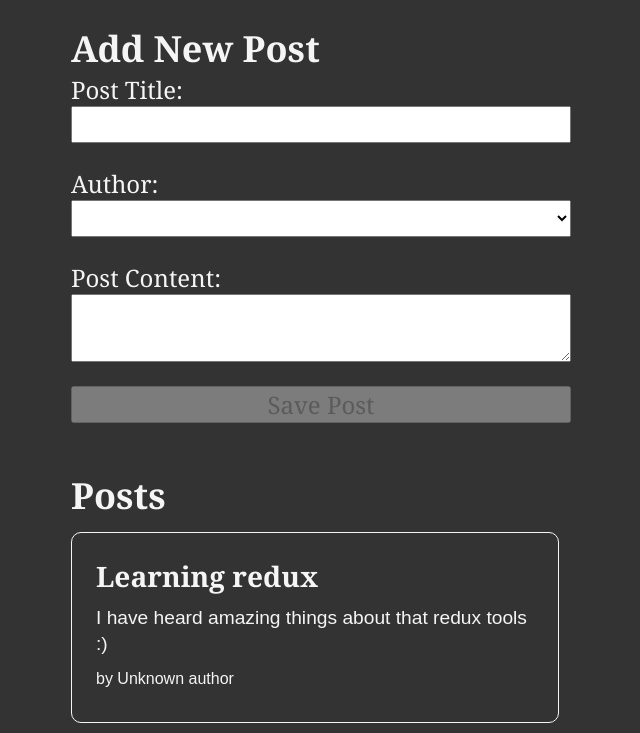
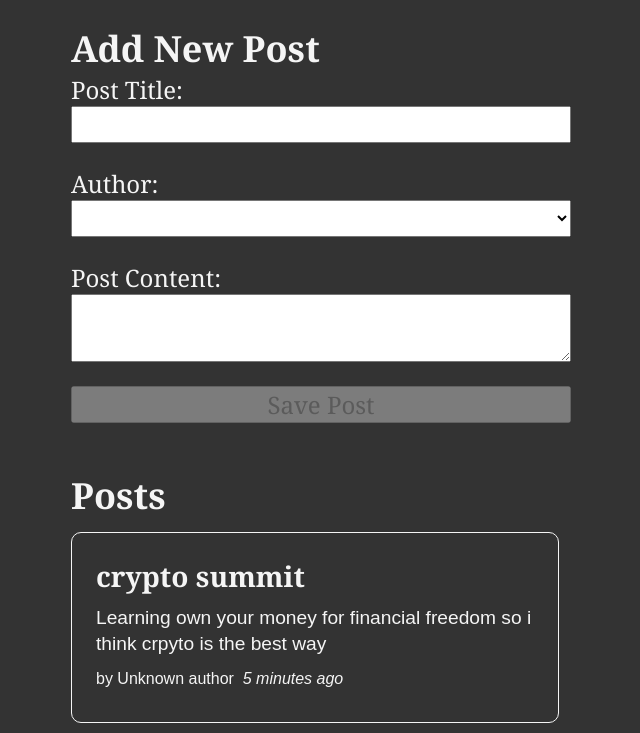
Before and after one commit to DANYELKAR/blog-site, a React (Create React App) app: page / in a window 1280 px wide. Shown: the top 733 px of the page, without its empty margins (319-959 px from the left). Built offline with nearby package versions, Linux system fonts and the light colour scheme.

Commit message:
Add TimeAgo and order the posts by timing

```diff
--- a/package.json
+++ b/package.json
@@ -7,6 +7,7 @@
     "@testing-library/jest-dom": "^5.16.4",
     "@testing-library/react": "^13.2.0",
     "@testing-library/user-event": "^13.5.0",
+    "date-fns": "^2.28.0",
     "react": "^18.1.0",
     "react-dom": "^18.1.0",
     "react-redux": "^8.0.2",
--- a/src/components/PostList.js
+++ b/src/components/PostList.js
@@ -1,16 +1,22 @@
 import React from "react";
 import { useSelector } from "react-redux";
 import PostAuthor from "./PostAuthor";
+import TimeAgo from "./TimeAgo";
 
 const PostList = () => {
   const posts = useSelector((state) => state.postsAbc);
 
-  const renderedPosts = posts.map((post) => (
+  const orderedPosts = posts
+    .slice()
+    .sort((a, b) => b.date.localeCompare(a.date));
+
+  const renderedPosts = orderedPosts.map((post) => (
     <article key={post.id}>
       <h3>{post.title}</h3>
       <p>{post.content.substring(0, 100)}</p>
       <p className="postCredit">
         <PostAuthor userId={post.userId} />
+        <TimeAgo timestamp={post.date} />
       </p>
     </article>
   ));
--- /dev/null
+++ b/src/components/TimeAgo.js
@@ -0,0 +1,19 @@
+import { formatDistanceToNow, parseISO } from "date-fns";
+
+import React from "react";
+
+const TimeAgo = ({ timestamp }) => {
+  let timeAgo = "";
+  if (timestamp) {
+    const date = parseISO(timestamp);
+    const timePeriod = formatDistanceToNow(date);
+    timeAgo = `${timePeriod} ago`;
+  }
+  return (
+    <span title={timestamp}>
+      &nbsp; <i>{timeAgo}</i>
+    </span>
+  );
+};
+
+export default TimeAgo;
--- a/src/features/posts/postsSlice.js
+++ b/src/features/posts/postsSlice.js
@@ -1,16 +1,19 @@
 import { createSlice, nanoid } from "@reduxjs/toolkit";
+import { sub } from "date-fns/esm";
 
 const initialState = [
   {
     id: "1",
     title: "Learning redux",
     content: "I have heard amazing things about that redux tools :)",
+    date: sub(new Date(), { minutes: 10 }).toISOString(),
   },
   {
     id: "2",
     title: "crypto summit",
     content:
       "Learning own your money for financial freedom so i think crpyto is the best way",
+    date: sub(new Date(), { minutes: 5 }).toISOString(),
   },
 ];
 
@@ -28,6 +31,7 @@
             id: nanoid(),
             title,
             content,
+            date: new Date().toISOString(),
             userId,
           },
         };
```
Also changed, not shown: 1 other file (tests, documents, lock files or other folders).
